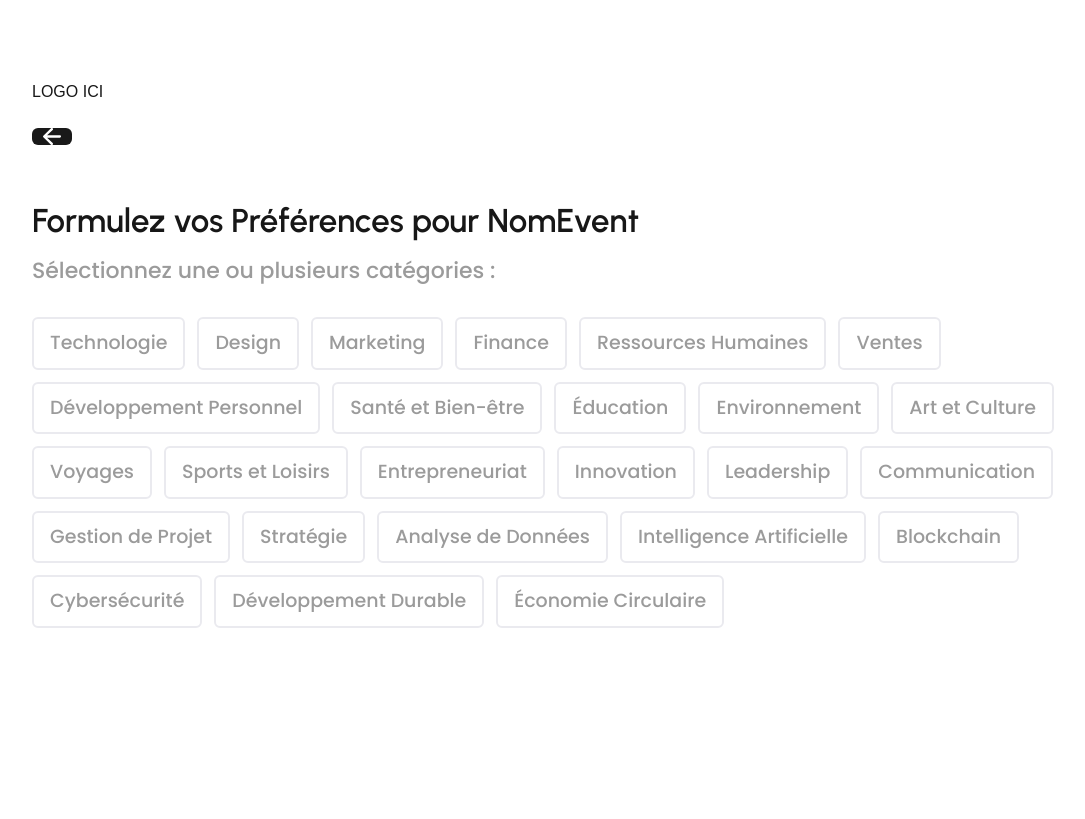
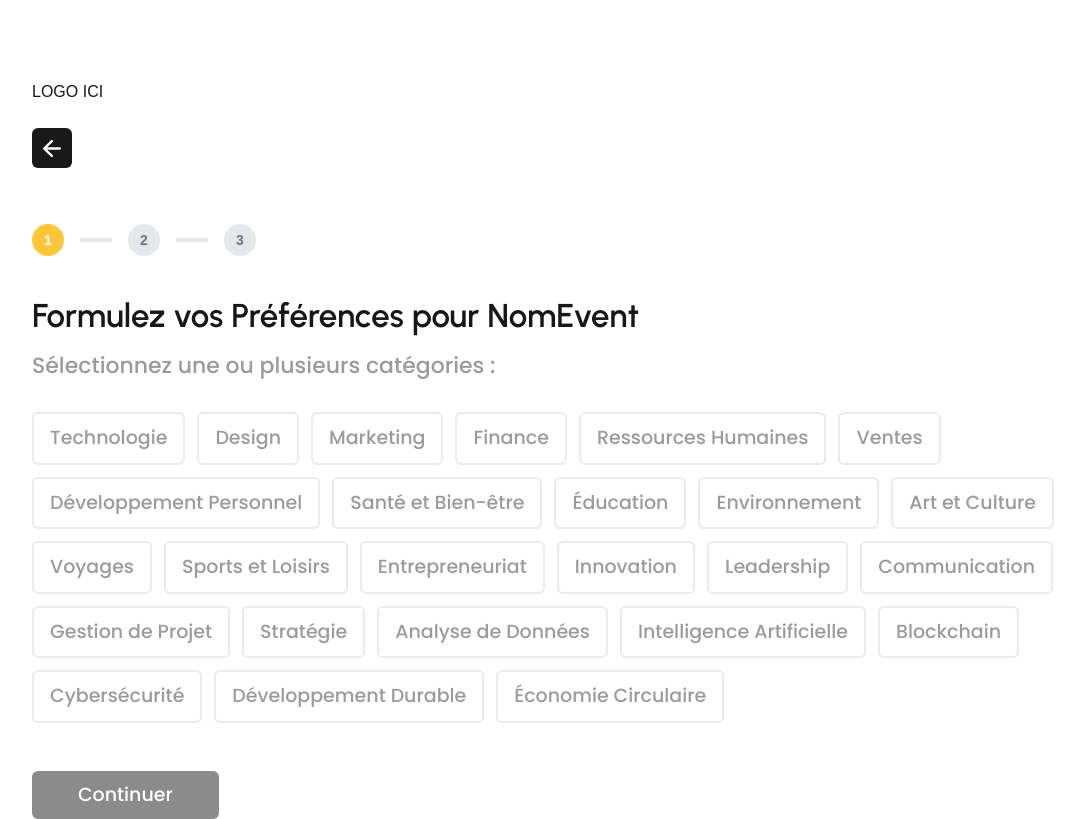
Before and after one commit to pie-glympse/PIE, a Next.js app: page /answer-event in a window 1280 px wide. Shown: the whole page, without its empty margins (48-1133 px from the left). Built offline with nearby package versions, Linux system fonts and the light colour scheme.

Commit message:
feat(answer event steps): add huge progress on it miss step3 comp

```diff
--- a/app/answer-event/page.tsx
+++ b/app/answer-event/page.tsx
@@ -1,16 +1,28 @@
 "use client"
 import { useRouter } from 'next/navigation';
 import { useEffect, useState } from 'react'
-import MainButton from '../../components/ui/MainButton';
+import MainButton from '@/components/ui/MainButton';
 import Link from 'next/link';
 import Image from 'next/image';
 import BackArrow from '../../components/ui/BackArrow';
-import CategoryBtn from '@/components/ui/CategoryBtn'
+import CategoryBtn from '@/components/ui/CategoryBtn';
+import Modal from '@/components/layout/Modal';
 
 const AnswerEventPage = () => {
     const router = useRouter();
+
+    // État pour gérer l'étape actuelle
+    const [currentStep, setCurrentStep] = useState(1);
+
+    // État pour la modal
+    const [isModalOpen, setIsModalOpen] = useState(false);
+
+    // États pour chaque étape
     const [selectedCategories, setSelectedCategories] = useState<string[]>([]);
+    const [selectedDates, setSelectedDates] = useState<string[]>([]);
+    const [selectedPreferences, setSelectedPreferences] = useState<string[]>([]);
 
+    // Données pour chaque étape
     const categories = [
         'Technologie',
         'Design',
@@ -39,6 +51,36 @@ const AnswerEventPage = () => {
         'Économie Circulaire',
     ];
 
+    const dates = [
+        '11/03/2025',
+        '12/03/2025',
+        '13/03/2025',
+        '14/03/2025',
+        '15/03/2025',
+        '18/03/2025',
+        '19/03/2025',
+        '20/03/2025',
+        '21/03/2025',
+        '22/03/2025',
+        '25/03/2025',
+        '26/03/2025',
+        '27/03/2025',
+        '28/03/2025',
+        '29/03/2025',
+    ];
+
+    const preferences = [
+        'Présentiel',
+        'Distanciel',
+        'Hybride',
+        'Conférence',
+        'Workshop',
+        'Networking',
+        'Formation',
+        'Table ronde',
+    ];
+
+    // Handlers pour chaque étape
     const handleCategoryClick = (category: string) => {
         setSelectedCategories(prev => {
             if (prev.includes(category)) {
@@ -48,21 +90,85 @@ const AnswerEventPage = () => {
         });
     };
 
+    const handleDateClick = (date: string) => {
+        setSelectedDates(prev => {
+            if (prev.includes(date)) {
+                return prev.filter(d => d !== date);
+            }
+            return [...prev, date];
+        });
+    };
+
+    const handlePreferenceClick = (preference: string) => {
+        setSelectedPreferences(prev => {
+            if (prev.includes(preference)) {
+                return prev.filter(p => p !== preference);
+            }
+            return [...prev, preference];
+        });
+    };
+
+    // Fonction pour passer à l'étape suivante
+    const handleNext = () => {
+        if (currentStep < 3) {
+            setCurrentStep(currentStep + 1);
+        } else {
+            // Dernière étape - ouvrir la modal
+            console.log('Données finales:', {
+                categories: selectedCategories,
+                dates: selectedDates,
+                preferences: selectedPreferences
+            });
+            setIsModalOpen(true);
+        }
+    };
+
+    // Fonction pour revenir à l'étape précédente
+    const handleBack = () => {
+        if (currentStep > 1) {
+            setCurrentStep(currentStep - 1);
+        } else {
+            router.back();
+        }
+    };
+
+    // Fonction pour vérifier si on peut continuer
+    const canContinue = () => {
+        switch (currentStep) {
+            case 1:
+                return selectedCategories.length > 0;
+            case 2:
+                return selectedDates.length > 0;
+            case 3:
+                return selectedPreferences.length > 0;
+            default:
+                return false;
+        }
+    };
+
+    // Handlers pour la modal
+    const handleModalClose = () => {
+        setIsModalOpen(false);
+    };
+
+    const handleModalButtonClick = () => {
+        // Fermer la modal et rediriger
+        setIsModalOpen(false);
+        router.push('/events'); // Remplacez par votre route
+    };
+
+    // Fonction pour obtenir le contenu de l'étape actuelle
+    const renderStepContent = () => {
+        switch (currentStep) {
+            case 1:
                 return (
-        <section className="flex flex-row h-screen items-center gap-10 p-10">
-            {/* Section gauche */}
-            <div className="h-full w-full flex flex-col gap-6 items-start p-10">
-                <p className='text-left'>LOGO ICI</p>
-                <BackArrow onClick={() => router.back()} className="" />
-
-                <div className="w-full flex flex-col">
+                    <>
                         <h1 className="text-h1 mb-4 text-left w-full font-urbanist">
                             Formulez vos Préférences pour NomEvent
                         </h1>
                         <h3 className="text-h3 mb-8 text-left md:w-2/3 w-full font-poppins text-[var(--color-grey-three)]">
                             Sélectionnez une ou plusieurs catégories :
                         </h3>
-
                         <div className="w-full">
                             <ul className="flex flex-wrap gap-3 mb-6 list-none">
                                 {categories.map((category) => (
@@ -71,26 +177,128 @@ Formulez vos Préférences pour NomEvent
                                         text={category}
                                         isSelected={selectedCategories.includes(category)}
                                         onClick={() => handleCategoryClick(category)}
+                                        isDate={false}
                                     />
                                 ))}
                             </ul>
                         </div>
+                    </>
+                );
+
+            case 2:
+                return (
+                    <>
+                        <h1 className="text-h1 mb-4 text-left w-full font-urbanist">
+                            Formulez vos Préférences pour NomEvent
+                        </h1>
+                        <h3 className="text-h3 mb-8 text-left md:w-2/3 w-full font-poppins text-[var(--color-grey-three)]">
+                            Sélectionnez une ou plusieurs dates :
+                        </h3>
+                        <div className="w-full">
+                            <ul className="flex flex-wrap gap-3 mb-6 list-none">
+                                {dates.map((date) => (
+                                    <CategoryBtn
+                                        key={date}
+                                        text={date}
+                                        isSelected={selectedDates.includes(date)}
+                                        onClick={() => handleDateClick(date)}
+                                        isDate={true}
+                                    />
+                                ))}
+                            </ul>
+                        </div>
+                    </>
+                );
+
+            case 3:
+                return (
+                    <>
+                        <h1 className="text-h1 mb-4 text-left w-full font-urbanist">
+                            Formulez vos Préférences pour NomEvent
+
+                        </h1>
+                        <h3 className="text-h3 mb-8 text-left md:w-2/3 w-full font-poppins text-[var(--color-grey-three)]">
+                            Sélectionnez vos préférences d&#39;événement :
+                        </h3>
+                        <div className="w-full">
+                            <ul className="flex flex-wrap gap-3 mb-6 list-none">
+                                {preferences.map((preference) => (
+                                    <CategoryBtn
+                                        key={preference}
+                                        text={preference}
+                                        isSelected={selectedPreferences.includes(preference)}
+                                        onClick={() => handlePreferenceClick(preference)}
+                                        isDate={false}
+                                    />
+                                ))}
+                            </ul>
+                        </div>
+                    </>
+                );
+
+            default:
+                return null;
+        }
+    };
+
+    return (
+        <>
+            <section className="flex flex-row h-screen items-center gap-10 p-10">
+                {/* Section gauche */}
+                <div className="h-full w-full flex flex-col gap-6 items-start p-10">
+                    <p className='text-left'>LOGO ICI</p>
+                    <div>
+                        <BackArrow onClick={handleBack} className="" />
                     </div>
 
-                {/* Spacer pour pousser le bouton vers le bas */}
-                <div className="flex-grow" />
+                    {/* Indicateur d'étape */}
+                    <div className="flex items-center gap-4 mb-4">
+                        <div className={`w-8 h-8 rounded-full flex items-center justify-center text-sm font-bold ${
+                            currentStep >= 1 ? 'bg-[var(--color-main)] text-white' : 'bg-gray-200 text-gray-500'
+                        }`}>
+                            1
+                        </div>
+                        <div className={`w-8 h-1 ${currentStep >= 2 ? 'bg-[var(--color-main)]' : 'bg-gray-200'}`}></div>
+                        <div className={`w-8 h-8 rounded-full flex items-center justify-center text-sm font-bold ${
+                            currentStep >= 2 ? 'bg-[var(--color-main)] text-white' : 'bg-gray-200 text-gray-500'
+                        }`}>
+                            2
+                        </div>
+                        <div className={`w-8 h-1 ${currentStep >= 3 ? 'bg-[var(--color-main)]' : 'bg-gray-200'}`}></div>
+                        <div className={`w-8 h-8 rounded-full flex items-center justify-center text-sm font-bold ${
+                            currentStep >= 3 ? 'bg-[var(--color-main)] text-white' : 'bg-gray-200 text-gray-500'
+                        }`}>
+                            3
+                        </div>
+                    </div>
+
+                    <div className="w-full flex flex-col">
+                        {renderStepContent()}
+                    </div>
 
                     {/* Bouton en bas */}
+                    <div className='w-1/6'>
                         <MainButton
-                    text="Continuer"
-                    onClick={() => {
-                        // Logique pour continuer avec les catégories sélectionnées
-                        console.log('Catégories sélectionnées:', selectedCategories);
-                    }}
-                    disabled={selectedCategories.length === 0}
+                            text={currentStep === 3 ? "Finaliser" : "Continuer"}
+                            onClick={handleNext}
+                            disabled={!canContinue()}
+                            color="bg-[var(--color-text)] font-poppins text-body-large"
                         />
                     </div>
+                </div>
             </section>
+
+            {/* Modal simplifiée */}
+            <Modal
+                isOpen={isModalOpen}
+                onClose={handleModalClose}
+                onButtonClick={handleModalButtonClick}
+                showSteppers={false}
+                title="Préférences envoyées !"
+                text="Vos préférences ont bien été envoyés à l’organisateur et seront prises en compte pour le choix final de l’évènement !"
+                buttonText="Terminer"
+            />
+        </>
     );
 };
 
--- a/app/globals.css
+++ b/app/globals.css
@@ -89,3 +89,7 @@ body {
   color: var(--foreground);
   font-family: Arial, Helvetica, sans-serif;
 }
+
+ul {
+    list-style: none;
+}
--- a/components/ui/CategoryBtn.tsx
+++ b/components/ui/CategoryBtn.tsx
@@ -7,6 +7,7 @@ interface CategoryBtnProps {
     onClick?: () => void;
     disabled?: boolean;
     selectedIcon?: string; // Chemin vers le SVG
+    isDate?: boolean; // Nouveau prop pour plus de padding
 }
 
 const CategoryBtn: React.FC<CategoryBtnProps> = ({
@@ -14,14 +15,13 @@ const CategoryBtn: React.FC<CategoryBtnProps> = ({
     isSelected = false,
     onClick,
     disabled = false,
-    selectedIcon = '/icons/selected.svg' // Icône par défaut
+    selectedIcon = '/icons/selected.svg', // Icône par défaut
+    isDate = false // Par défaut false
 }) => (
     <li
         className={`
             relative
             w-auto
-            px-4
-            py-2.5
             rounded-md
             border-2
             cursor-pointer
@@ -30,6 +30,10 @@ const CategoryBtn: React.FC<CategoryBtnProps> = ({
             font-poppins
             text-body-large
             text-[var(--color-grey-three)]
+            ${isDate
+                ? 'px-20 py-2.5' // Plus de padding si isDate est true
+                : 'px-4 py-2.5' // Padding normal
+            }
             ${isSelected
                 ? 'border-[var(--color-main)] text-[var(--color-text)]'
                 : 'border-[var(--color-grey-two)] bg-white hover:border-gray-400'
```
Lines whose indentation alone changed are shown as unchanged.
